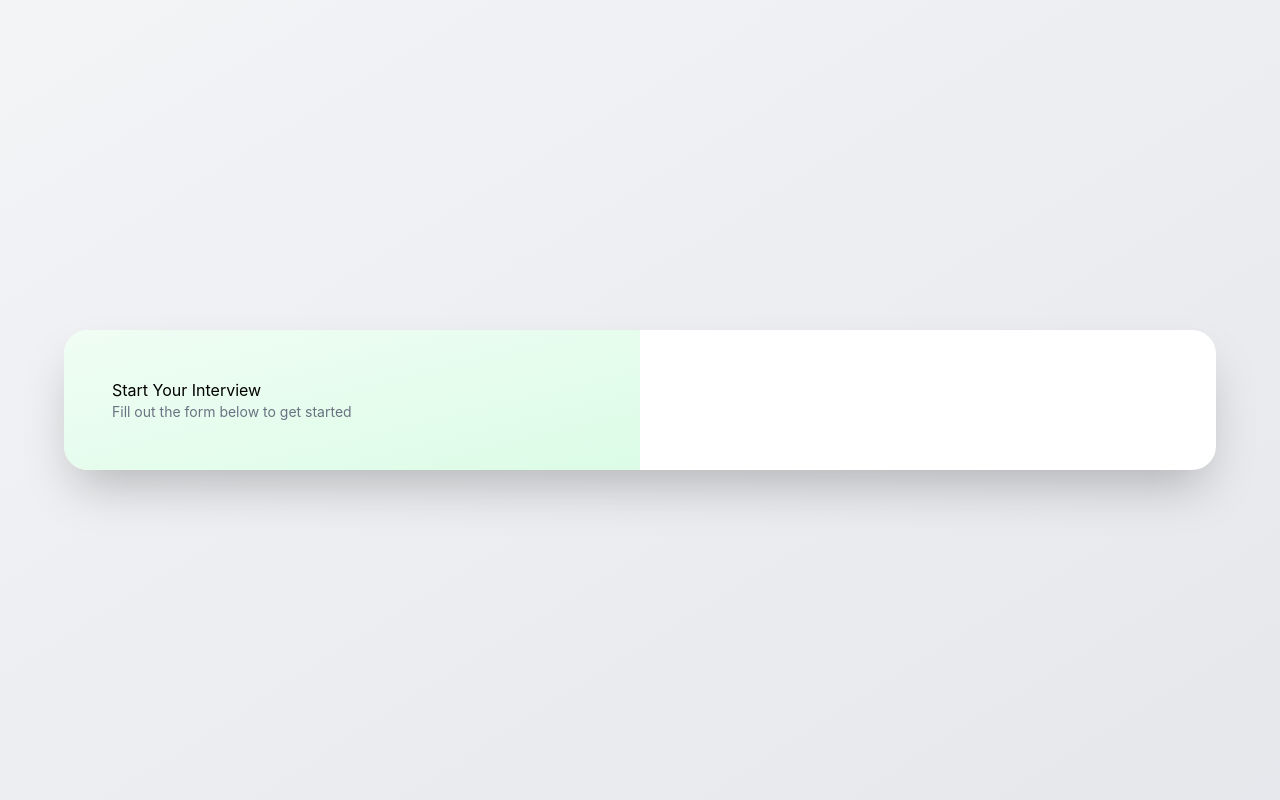
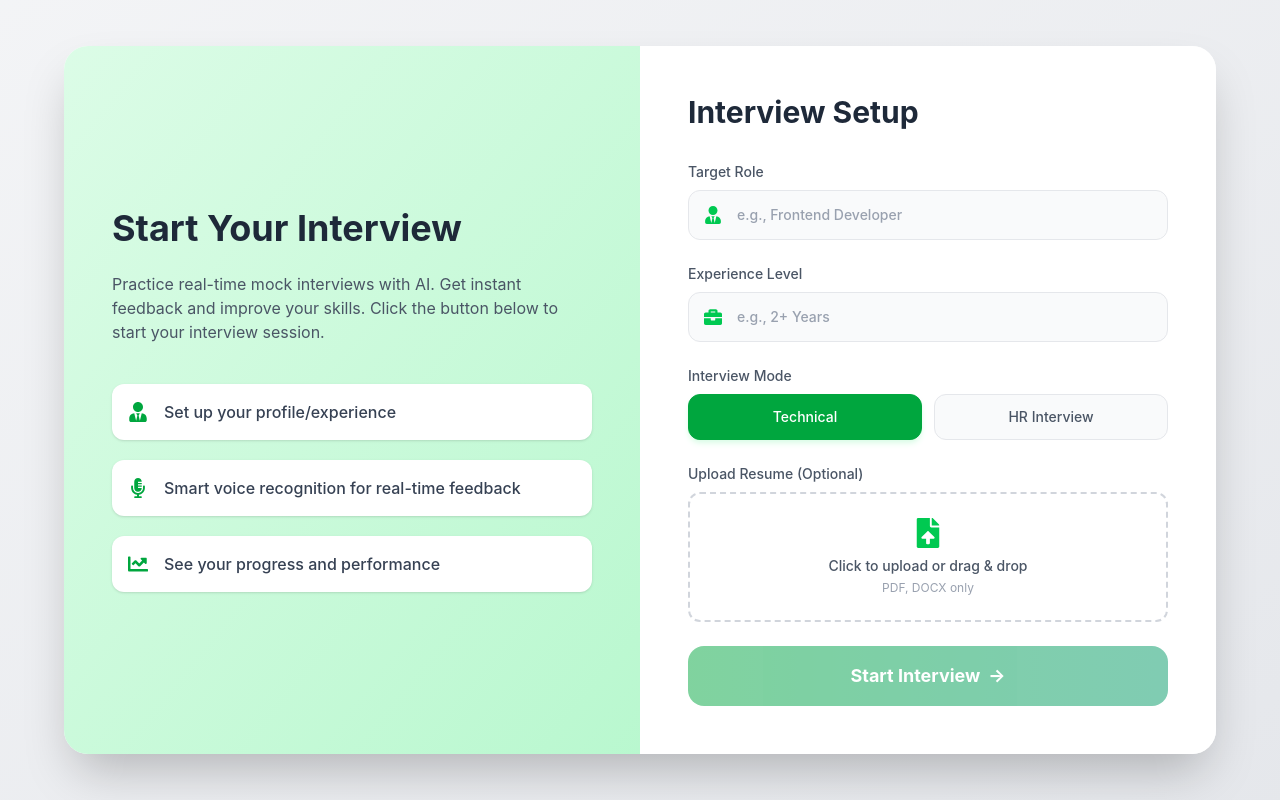
Before and after one commit to PRATYAKSH-RANA/AI_Interview_System, a React (Vite) app in the folder client/: page /interview in a window 1280 px wide. Built offline with nearby package versions, Linux system fonts and the light colour scheme; no server answers.

Commit message:
setting up interview page ui done

```diff
--- a/client/src/components/Step1SetUp.jsx
+++ b/client/src/components/Step1SetUp.jsx
@@ -1,27 +1,199 @@
-import React from 'react'
+import React, { useState } from 'react'
 import { motion } from 'framer-motion'
+import {
+  FaUserTie,
+  FaBriefcase,
+  FaFileUpload,
+  FaChartLine,
+  FaMicrophoneAlt,
+} from 'react-icons/fa'
 
 function Step1SetUp({ onStart }) {
+  const [role, setRole] = useState('')
+  const [experience, setExperience] = useState('')
+  const [mode, setMode] = useState('Technical')
+  const [resumeFile, setResumeFile] = useState(null)
+  const [loading, setLoading] = useState(false)
+  const [projects, setProjects] = useState([])
+  const [skills, setSkills] = useState([])
+  const [resumeText, setResumeText] = useState('')
+  const [analysisDone, setAnalysisDone] = useState(false)
+  const [analyzing, setAnalyzing] = useState(false)
+
+  const handleFileChange = (e) => {
+    const file = e.target.files[0]
+    if (file) {
+      setResumeFile(file)
+      setAnalyzing(true)
+      setTimeout(() => {
+        setAnalyzing(false)
+        setAnalysisDone(true)
+      }, 1500)
+    }
+  }
+
   return (
     <motion.div
       initial={{ opacity: 0 }}
       animate={{ opacity: 1 }}
       transition={{ duration: 0.6 }}
-      className='min-h-screen flex items-center justify-center bg-gradient-to-br from-gray-100 to-gray-200 px-4'
+      className='min-h-screen flex items-center justify-center bg-gradient-to-br from-gray-100 to-gray-200 px-4 py-8'
     >
       <div className='w-full max-w-6xl bg-white rounded-3xl shadow-2xl grid md:grid-cols-2 overflow-hidden'>
+
+        {/* Left Side: Info & Features */}
         <motion.div
           initial={{ x: -80, opacity: 0 }}
           animate={{ x: 0, opacity: 1 }}
           transition={{ duration: 0.7 }}
-          className='relative bg-gradient-to-br from-green-50 to-green-100 p-12 flex flex-col justify-center'
+          className='relative bg-gradient-to-br from-green-100 to-green-200 p-12 flex flex-col justify-center'
         >
-          <h2>Start Your Interview</h2>
-          <p className='text-gray-500 text-sm'>
-            Fill out the form below to get started
+          <h2 className='text-4xl font-bold text-gray-800 mb-6'>Start Your Interview</h2>
+          <p className='text-gray-600 mb-10'>
+            Practice real-time mock interviews with AI. Get instant feedback and improve your skills. Click the button below to start your interview session.
           </p>
+          <div className='space-y-5'>
+            {[
+              {
+                icon: <FaUserTie className='text-green-600 text-xl' />,
+                text: "Set up your profile/experience",
+              },
+              {
+                icon: <FaMicrophoneAlt className='text-green-600 text-xl' />,
+                text: "Smart voice recognition for real-time feedback",
+              },
+              {
+                icon: <FaChartLine className='text-green-600 text-xl' />,
+                text: "See your progress and performance",
+              },
+            ].map((item, index) => (
+              <motion.div
+                key={index}
+                initial={{ y: 30, opacity: 0 }}
+                animate={{ y: 0, opacity: 1 }}
+                transition={{ delay: 0.3 + index * 0.15 }}
+                whileHover={{ scale: 1.03 }}
+                className='flex items-center space-x-4 bg-white p-4 rounded-xl shadow-sm cursor-pointer'
+              >
+                {item.icon}
+                <span className='text-gray-700 font-medium'>{item.text}</span>
+              </motion.div>
+            ))}
+          </div>
         </motion.div>
-        <motion.div> </motion.div>
+
+        {/* Right Side: Form Inputs */}
+        <motion.div
+          initial={{ x: 80, opacity: 0 }}
+          animate={{ x: 0, opacity: 1 }}
+          transition={{ duration: 0.7 }}
+          className='p-12 flex flex-col justify-center bg-white overflow-y-auto max-h-screen'
+        >
+          <h2 className='text-3xl font-bold text-gray-800 mb-8'>Interview Setup</h2>
+          <div className='space-y-6'>
+
+            {/* Role Input */}
+            <div>
+              <label className='block text-sm font-medium text-gray-600 mb-2'>Target Role</label>
+              <div className='relative'>
+                <span className='absolute inset-y-0 left-0 flex items-center pl-4 text-green-500 pointer-events-none'>
+                  <FaUserTie className='text-lg' />
+                </span>
+                <input
+                  type='text'
+                  placeholder='e.g., Frontend Developer'
+                  className='w-full py-3.5 pl-12 pr-4 bg-gray-50 border border-gray-200 rounded-xl focus:ring-2 focus:ring-green-500 focus:bg-white outline-none transition text-gray-700 placeholder-gray-400 text-sm font-medium'
+                  onChange={(e) => setRole(e.target.value)}
+                  value={role}
+                />
+              </div>
+            </div>
+
+            {/* Experience Input */}
+            <div>
+              <label className='block text-sm font-medium text-gray-600 mb-2'>Experience Level</label>
+              <div className='relative'>
+                <span className='absolute inset-y-0 left-0 flex items-center pl-4 text-green-500 pointer-events-none'>
+                  <FaBriefcase className='text-lg' />
+                </span>
+                <input
+                  type='text'
+                  placeholder='e.g., 2+ Years'
+                  className='w-full py-3.5 pl-12 pr-4 bg-gray-50 border border-gray-200 rounded-xl focus:ring-2 focus:ring-green-500 focus:bg-white outline-none transition text-gray-700 placeholder-gray-400 text-sm font-medium'
+                  onChange={(e) => setExperience(e.target.value)}
+                  value={experience}
+                />
+              </div>
+            </div>
+
+            {/* Mode Selector Buttons */}
+            <div>
+              <label className='block text-sm font-medium text-gray-600 mb-2'>Interview Mode</label>
+              <div className='grid grid-cols-2 gap-3'>
+                {['Technical', 'HR Interview'].map((m) => (
+                  <button
+                    key={m}
+                    type='button'
+                    onClick={() => setMode(m)}
+                    className={`py-3 px-4 rounded-xl font-medium text-sm transition-all duration-200 border ${
+                      mode === m
+                        ? 'bg-green-600 text-white border-green-600 shadow-md shadow-green-100'
+                        : 'bg-gray-50 text-gray-600 border-gray-200 hover:bg-gray-100 hover:border-gray-300'
+                    }`}
+                  >
+                    {m}
+                  </button>
+                ))}
+              </div>
+            </div>
+
+            {/* Resume Upload Box */}
+            <div>
+              <label className='block text-sm font-medium text-gray-600 mb-2'>Upload Resume (Optional)</label>
+              <label className='border-2 border-dashed border-gray-300 rounded-xl p-6 flex flex-col items-center justify-center cursor-pointer hover:border-green-500 hover:bg-green-50 transition'>
+                <FaFileUpload className='text-green-500 text-3xl mb-2' />
+                <span className='text-sm text-gray-600 font-medium'>
+                  {resumeFile ? resumeFile.name : "Click to upload or drag & drop"}
+                </span>
+                <span className='text-xs text-gray-400 mt-1'>PDF, DOCX only</span>
+                <input type='file' className='hidden' accept='.pdf,.docx' onChange={handleFileChange} />
+              </label>
+            </div>
+
+            {/* Analysis Status View */}
+            {(analysisDone || analyzing) && (
+              <>
+                <div className='p-4 bg-green-50 border border-green-200 rounded-xl text-green-700 text-sm font-medium'>
+                  {analyzing ? "Analyzing resume..." : "Resume successfully analyzed! Ready to begin."}
+                </div>
+                {resumeFile && (
+                  <motion.div
+                    whileHover={{ scale: 1.03 }}
+                    className='flex items-center space-x-4 bg-white p-4 rounded-xl shadow-sm border border-gray-100'
+                  >
+                    <span className='text-gray-700 text-sm font-medium'>
+                      File: {resumeFile.name}
+                    </span>
+                  </motion.div>
+                )}
+              </>
+            )}
+
+            {/* Upgraded Cool Button */}
+            <motion.button
+              disabled={!role || !experience}
+              whileHover={{ scale: 1.02 }}
+              whileTap={{ scale: 0.98 }}
+              onClick={() => onStart && onStart({ role, experience, mode, resumeFile })}
+              className='w-full py-4 bg-gradient-to-r from-green-600 to-emerald-600 hover:from-green-700 hover:to-emerald-700 text-white text-lg font-bold rounded-2xl shadow-xl shadow-green-600/25 disabled:opacity-50 disabled:cursor-not-allowed disabled:shadow-none transition-all duration-300 flex items-center justify-center space-x-2 group mt-2'
+            >
+              <span>Start Interview</span>
+              <span className='group-hover:translate-x-1.5 transition-transform duration-200'>→</span>
+            </motion.button>
+
+          </div>
+        </motion.div>
+
       </div>
     </motion.div>
   )
```
Also changed, not shown: 1 other file (tests, documents, lock files or other folders).
